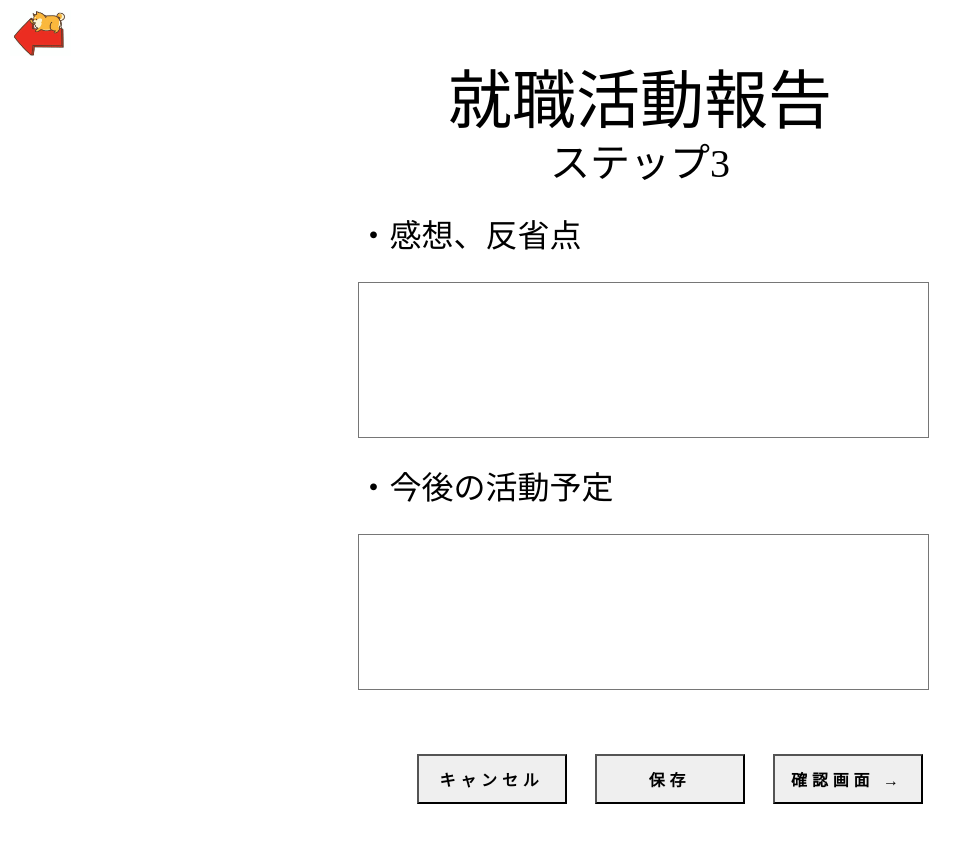
After one commit to Yamashiro-R/Development_Practice, a PHP site: page /Input_Form_3.html in a window 1280 px wide. The commit adds this page. Shown: the whole page, without its empty margins (0-978 px from the left). Run offline with PHP 8.4, Linux system fonts and the light colour scheme.

Commit message:
Input_Form_3の追加＆CSSの追加
追加して動きも大丈夫なのでmasterにコミット

```diff
--- /dev/null
+++ b/Input_Form_3.html
@@ -0,0 +1,39 @@
+<!DOCTYPE html>
+    <html lang="ja">
+        <head>
+            <meta charset="UTF-8">
+            <link rel="stylesheet" href="style.css">
+            <title>theme</title>
+        </head>
+        <body>
+            <div class="return">    <!-- 犬の画像用戻るボタン -->
+                <img src="images/innu.jpeg">
+            </div>
+            <div id="main_title">   <!-- 共通のタイトル部分 -->
+                <h1>就職活動報告</h1>
+                <h2>ステップ3</h2>
+            </div>
+
+            <div class="box">
+                <div class="thoughts">
+                    <h3>・感想、反省点</h3>
+                    <textarea class="thoughts-text"></textarea>
+                </div>
+                <div class="schedule">
+                    <h3>・今後の活動予定</h3>
+                    <textarea class="thoughts-text"></textarea>
+                </div>
+
+                <div class="button">
+                    <input type="button" class="cancel" value="キャンセル">
+                    <input type="button" class="keep" value="保存">
+                    <input type="button" class="confirmation" value="確認画面 →">
+                </div>
+            </div>
+
+        </body>
+
+    </html>
+
+
+</html>
--- a/style.css
+++ b/style.css
@@ -467,6 +467,47 @@ p {
     font-weight: bold;
 }
 
+/* Input_Form_3用 ここから↓ */
+
+.thoughts, h3 {
+    margin-top: 30px;
+}
+
+.box {
+    width:565px;
+    margin-left: auto;
+    margin-right: auto;
+}
+
+/* .thoughts-text {
+    text-align: center;
+    padding: 0.5em;
+    width: 850px;
+    height: 100px;
+} */
+
+.thoughts-text {
+    width: 100%;
+    height: 150px;
+    margin-top: 30px;
+}
+
+.button {
+    text-align: right;
+    margin-top: 60px;
+    margin-bottom: 50px;
+    letter-spacing: 1.5em;
+}
+
+.cancel,.keep,.confirmation {
+    width: 150px;
+    height: 50px;
+    letter-spacing: 0.3em;
+    font-weight: bold;
+}
+
+/* Input_Form_3用 ここまで↑ */
+
 
 
 /*フレキシブル設定↓*/
```
